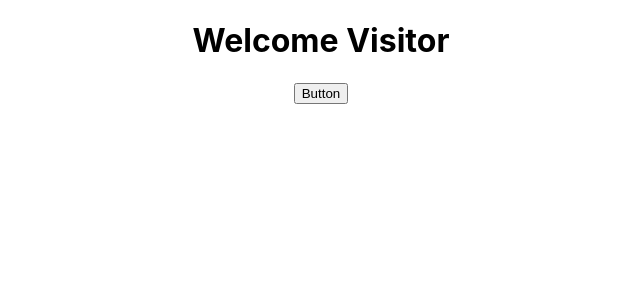
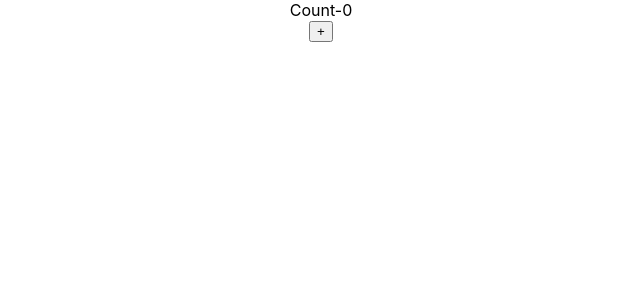
Before and after one commit to sadanmian/react_learn, a React (Create React App) app in the folder hello-world/: page / in a window 1280 px wide. Shown: the top 300 px of the page, without its empty margins (319-959 px from the left). Built offline with nearby package versions, Linux system fonts and the light colour scheme.

Commit message:
setState

```diff
--- a/hello-world/src/App.js
+++ b/hello-world/src/App.js
@@ -3,11 +3,13 @@
 import Welcome from "./components/Welcome";
 import Hello from "./components/Hello";
 import Msg from "./components/Msg";
+import Counter from "./components/Counter";
 
 function App() {
   return (
     <div className="App">
-      <Msg />
+      <Counter />
+      {/* <Msg /> */}
       {/* <Greet name="Bruce" heroName="Batman">
         <p>This is Childern Props</p>
       </Greet>
--- /dev/null
+++ b/hello-world/src/components/Counter.js
@@ -0,0 +1,44 @@
+import React, { Component } from "react";
+
+class Counter extends Component {
+  constructor(props) {
+    super(props);
+
+    this.state = {
+      count: 0,
+    };
+  }
+
+  increament() {
+    // this.setState(
+    //   {
+    //     count: this.state.count + 1,
+    //   },
+    //   () => {
+    //     console.log(`Call Back value is ${this.state.count}`);
+    //   }
+    // );
+    this.setState((prevState, props) => ({
+      count: prevState.count + 1,
+    }));
+  }
+
+  increamentFive() {
+    this.increament();
+    this.increament();
+    this.increament();
+    this.increament();
+    this.increament();
+  }
+
+  render() {
+    return (
+      <div>
+        <div>Count-{this.state.count}</div>
+        <button onClick={() => this.increamentFive()}>+</button>
+      </div>
+    );
+  }
+}
+
+export default Counter;
```
